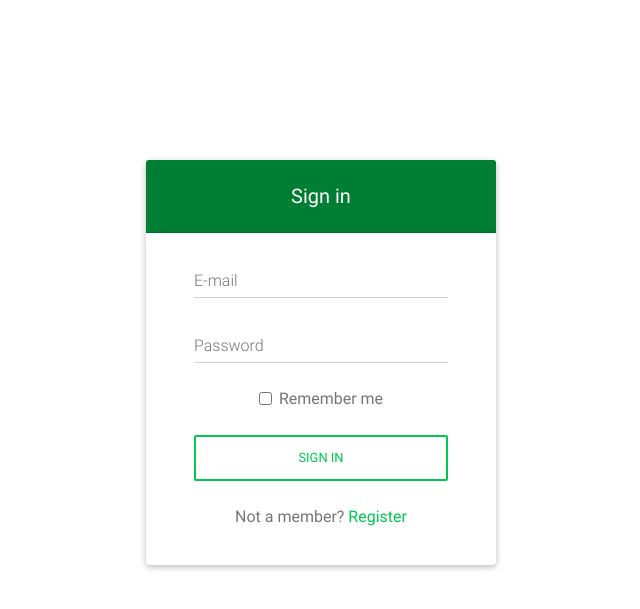
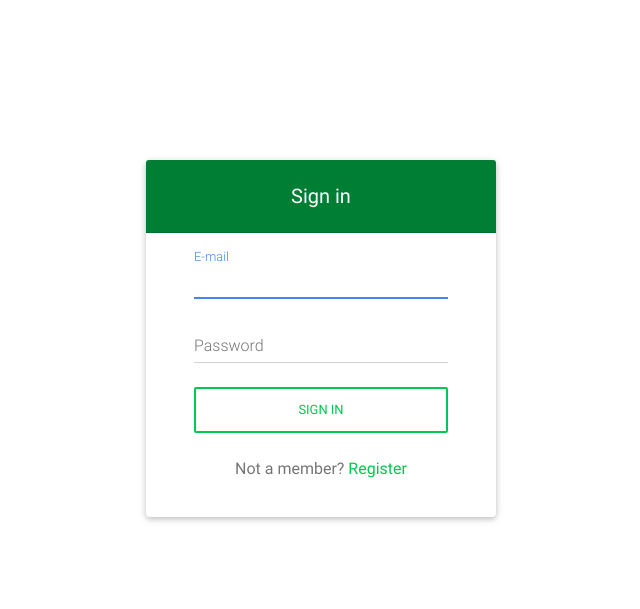
Before and after one commit to TimotheClavier/Sortir, a Symfony app: template templates/pages/login.html.twig in a window 1280 px wide. Shown: the top 609 px of the page, without its empty margins (319-959 px from the left). Run offline with Twig, Linux system fonts and the light colour scheme; the template is opened without the code that fills it, so the values that code supplies are empty; some libraries are stand-ins or nearby versions.

Commit message:
proper loggin form

```diff
--- a/public/css/style.css
+++ b/public/css/style.css
@@ -1,4 +1,4 @@
-a {
+.green-link {
     color: #00c851!important;
 }
 
--- a/src/Security/UserAuthenticator.php
+++ b/src/Security/UserAuthenticator.php
@@ -38,7 +38,7 @@ class UserAuthenticator extends AbstractFormLoginAuthenticator
 
     public function supports(Request $request)
     {
-        return 'app_login' === $request->attributes->get('_route')
+        return 'Index' === $request->attributes->get('_route')
             && $request->isMethod('POST');
     }
 
@@ -92,6 +92,6 @@ class UserAuthenticator extends AbstractFormLoginAuthenticator
 
     protected function getLoginUrl()
     {
-        return $this->urlGenerator->generate('app_login');
+        return $this->urlGenerator->generate('Index');
     }
 }
--- a/templates/includes/nav.html.twig
+++ b/templates/includes/nav.html.twig
@@ -34,7 +34,7 @@
                 </a>
                 <div class="dropdown-menu dropdown-menu-lg-right dropdown-secondary"
                      aria-labelledby="navbarDropdownMenuLink-55">
-                    <a class="dropdown-item" href="#">Déconnexion</a>
+                    <a class="dropdown-item" href="{{ path('app_logout') }}">Déconnexion</a>
                 </div>
             </li>
         </ul>
--- a/templates/pages/login.html.twig
+++ b/templates/pages/login.html.twig
@@ -4,6 +4,11 @@
 
 
 {% block body %}
+    {% if error %}
+        <div class="row justify-content-center">
+            <div class="alert alert-danger">{{ error.messageKey|trans(error.messageData, 'security') }}</div>
+        </div>
+    {% endif %}
     <div class="row justify-content-center center-row">
         <div class="col-4">
             <div class="card">
@@ -16,34 +21,39 @@
                 <div class="card-body px-lg-5 pt-0">
 
                     <!-- Form -->
-                    <form class="text-center" style="color: #757575;" action="#!">
+                    <form class="text-center" style="color: #757575;" method="post">
 
                         <!-- Email -->
                         <div class="md-form">
-                            <input type="email" id="materialLoginFormEmail" class="form-control">
-                            <label for="materialLoginFormEmail">E-mail</label>
+                            <input type="email" value="{{ last_username }}" name="email" id="inputEmail"
+                                   class="form-control" required autofocus>
+                            <label for="inputEmail">E-mail</label>
                         </div>
 
                         <!-- Password -->
                         <div class="md-form">
-                            <input type="password" id="materialLoginFormPassword" class="form-control">
-                            <label for="materialLoginFormPassword">Password</label>
+                            <input type="password" name="password" id="inputPassword" class="form-control"
+                                required>
+                            <label for="inputPassword">Password</label>
                         </div>
+                        <input type="hidden" name="_csrf_token"
+                               value="{{ csrf_token('authenticate') }}"
+                        >
 
-                        <div class="d-flex justify-content-around">
-                                <!-- Remember me -->
-                                <div class="form-check">
-                                    <input type="checkbox" class="form-check-input" id="materialLoginFormRemember">
-                                    <label class="form-check-label" for="materialLoginFormRemember">Remember me</label>
-                                </div>
-                        </div>
+{#                        <div class="d-flex justify-content-around">#}
+{#                                <!-- Remember me -->#}
+{#                                <div class="form-check">#}
+{#                                    <input type="checkbox" class="form-check-input" id="materialLoginFormRemember">#}
+{#                                    <label class="form-check-label" for="materialLoginFormRemember">Remember me</label>#}
+{#                                </div>#}
+{#                        </div>#}
 
                         <!-- Sign in button -->
                         <button class="btn btn-outline-success btn-rounded btn-block my-4 waves-effect z-depth-0" type="submit">Sign in</button>
 
                         <!-- Register -->
                         <p>Not a member?
-                            <a href="">Register</a>
+                            <a href="{{ path('app_register') }}" class="green-link">Register</a>
                         </p>
 
                     </form>
```
Also changed, not shown: src/Controller/MainController.php (+14 -4 lines), src/Controller/UserController.php (+5 -16 lines), templates/security/login.html.twig (deleted, +0 -42 lines).
